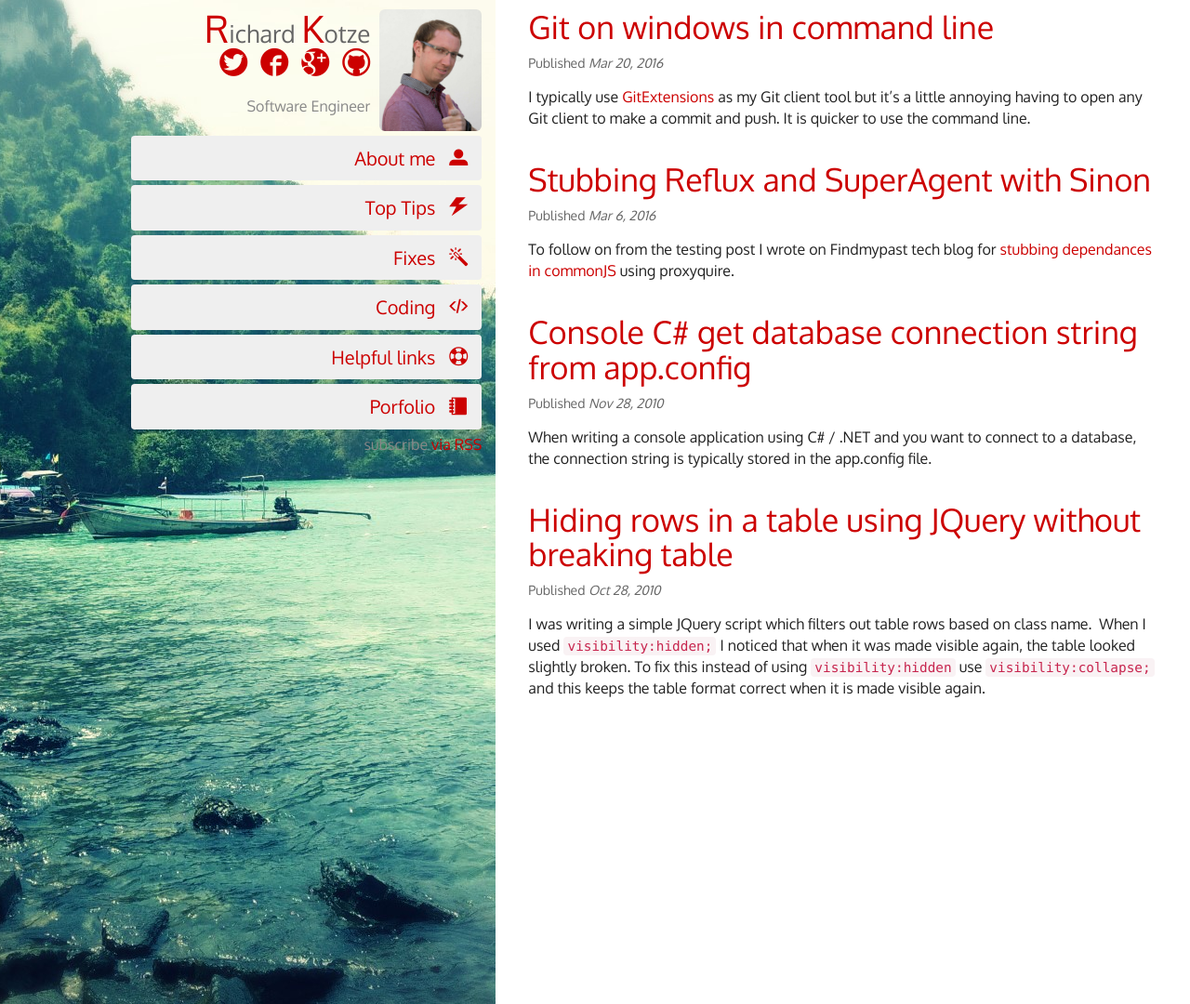
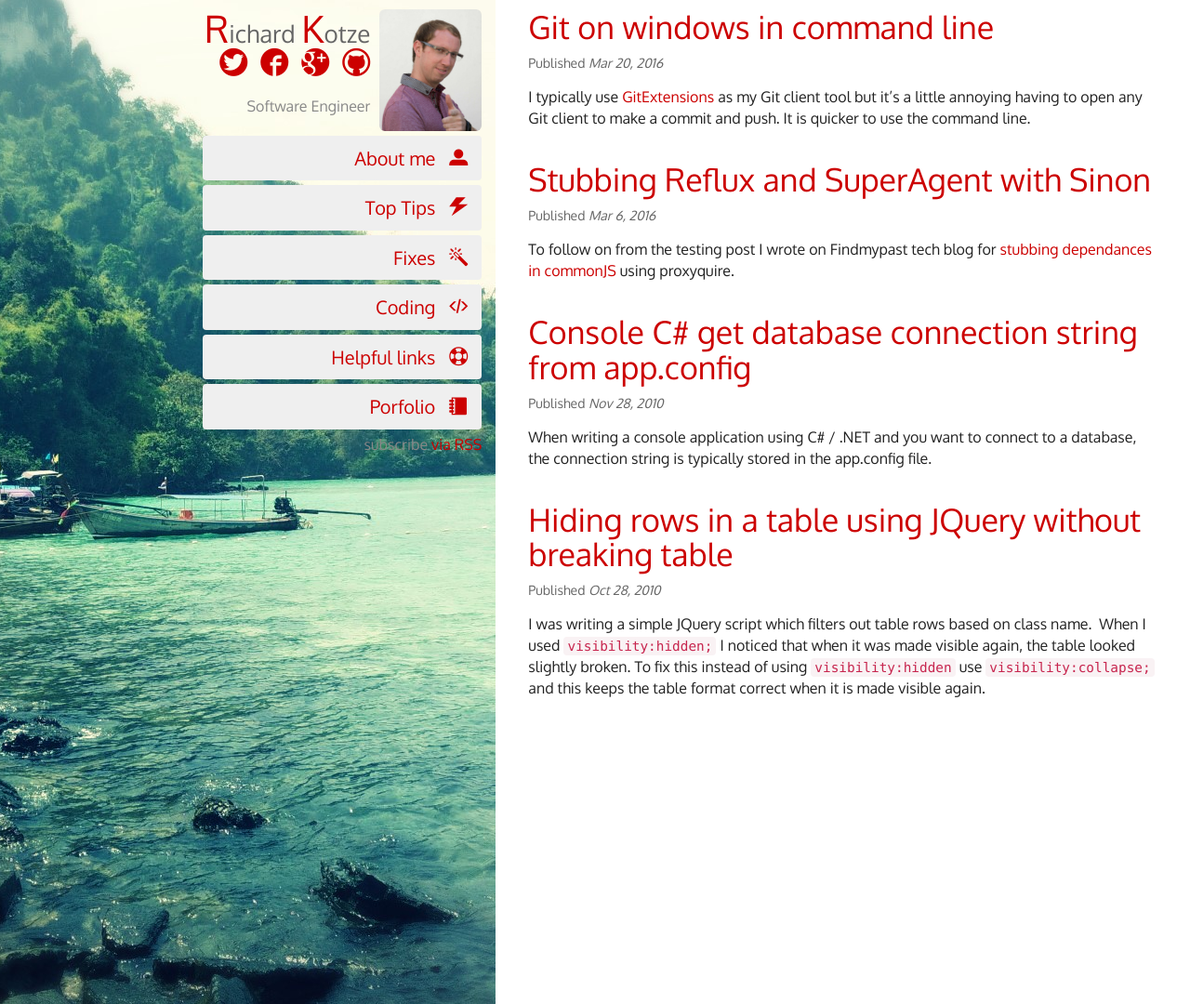
Before and after one commit to rkotze/rkotze.github.io, a Jekyll site: the page built from index.html, in a window 1280 px wide and 1080 px high. Shown: the whole window at 93% size. Built offline with Jekyll 4.4.1, drawn with Linux system fonts in a browser that asks for light colours.

Commit message:
Make left column fixed.

```diff
--- a/_includes/header.html
+++ b/_includes/header.html
@@ -1,5 +1,6 @@
 <header class="col-sm-5 head-profile">
   <div class="keep-right">
+    <div class="fix-wrapper">
       <a class="hide-for-medium" href="/" title="About Richard Kotze"><img class="rk-image img-rounded" src="/images/avatar.jpg" alt="Picture of Richard Kotze" /></a>
 
       <div class="mobile-bar clearfix">
@@ -59,4 +60,5 @@
           <p class="rss-subscribe">subscribe <a href="{{ "/feed.xml" | prepend: site.baseurl }}">via RSS</a></p>
       </nav>
     </div>
+  </div>
 </header>
--- a/css/main.scss
+++ b/css/main.scss
@@ -139,8 +139,17 @@
     color:#888;
     .keep-right{
         @media #{$small}{
+            position: absolute;
+            right: 315px;
             margin-left: 25%;
             text-align: right;
+        }
+
+        .fix-wrapper{
+            @media #{$small}{
+                position: fixed;
+                width: 300px;
+            }
         }
     }
 }
```
Lines whose indentation alone changed are shown as unchanged.
